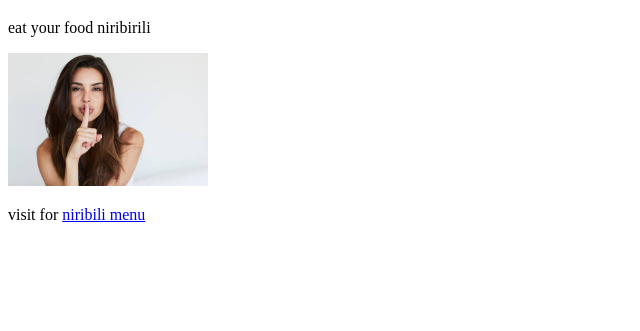
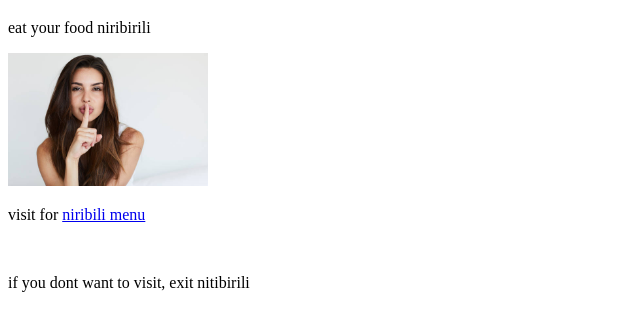
Before and after one commit to newmail202602/niribili-cafe, a plain HTML site: page index.html in a window 1280 px wide. Shown: the part 61-392 px from the top of the page, without its empty margins (0-640 px from the left). Drawn offline with Linux system fonts and the light colour scheme.

Commit message:
new line added

```diff
--- a/index.html
+++ b/index.html
@@ -11,5 +11,7 @@
     <img width="200px" src="image/sss image.jpg" alt="sussss" />
     <br />
     <p>visit for <a href="menu.html">niribili menu</a></p>
+    <br />
+    <p>if you dont want to visit, exit nitibirili</p>
   </body>
 </html>
```
